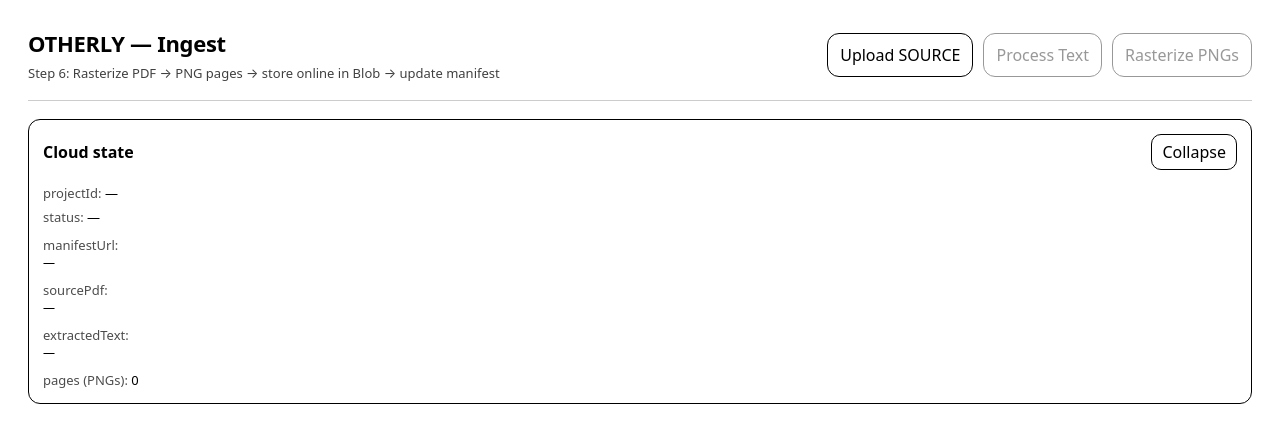
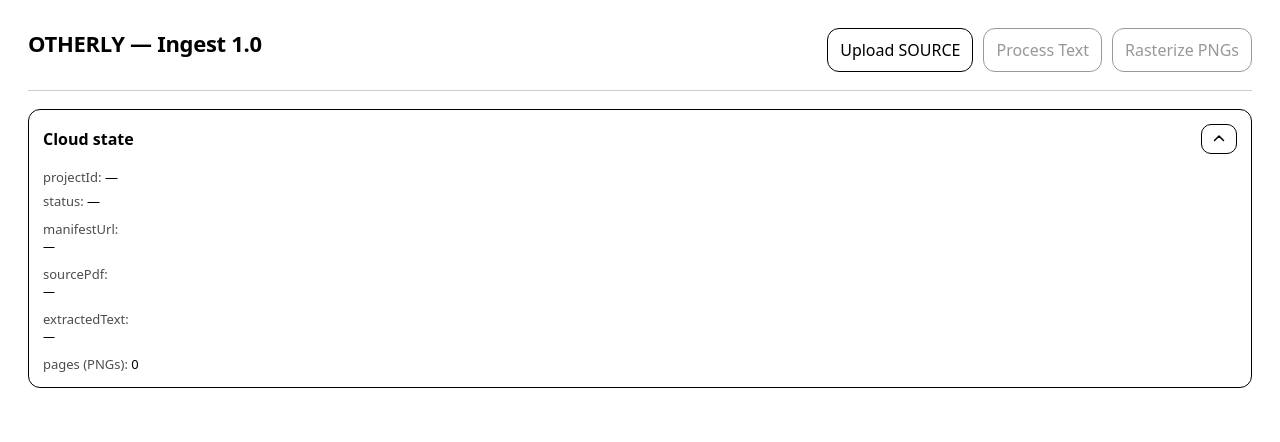
Before and after one commit to Otherly-RV/canon-ingest, a Next.js app: page / in a window 1280 px wide. Shown: the top 442 px of the page. Built offline with nearby package versions, Linux system fonts and the light colour scheme.

Commit message:
Update page.tsx

```diff
--- a/app/page.tsx
+++ b/app/page.tsx
@@ -1,6 +1,7 @@
 "use client";
 
 import React, { useEffect, useRef, useState } from "react";
+import { upload } from "@vercel/blob/client";
 
 type Manifest = {
   projectId: string;
@@ -68,6 +69,20 @@
 function setPdfJsWorker(pdfjs: PdfJsLib) {
   if (!pdfjs.GlobalWorkerOptions) return;
   pdfjs.GlobalWorkerOptions.workerSrc = new URL("pdfjs-dist/build/pdf.worker.min.mjs", import.meta.url).toString();
+}
+
+function Chevron({ up }: { up: boolean }) {
+  return (
+    <svg width="18" height="18" viewBox="0 0 24 24" fill="none" aria-hidden="true">
+      <path
+        d={up ? "M6 14l6-6 6 6" : "M6 10l6 6 6-6"}
+        stroke="currentColor"
+        strokeWidth="2"
+        strokeLinecap="round"
+        strokeLinejoin="round"
+      />
+    </svg>
+  );
 }
 
 export default function Page() {
@@ -177,6 +192,23 @@
     }
   }
 
+  async function recordPage(pageNumber: number, url: string, width: number, height: number) {
+    const r = await fetch("/api/projects/pages/record", {
+      method: "POST",
+      headers: { "Content-Type": "application/json" },
+      body: JSON.stringify({ projectId, manifestUrl, pageNumber, url, width, height })
+    });
+
+    if (!r.ok) throw new Error(`Record page ${pageNumber} failed: ${await readErrorText(r)}`);
+
+    const j = (await r.json()) as { ok: boolean; manifestUrl?: string; error?: string };
+    if (!j.ok || !j.manifestUrl) throw new Error(j.error || `Record page ${pageNumber} failed (bad response)`);
+
+    setManifestUrl(j.manifestUrl);
+    setUrlParams(projectId, j.manifestUrl);
+    await loadManifest(j.manifestUrl);
+  }
+
   async function rasterizeToPngs() {
     setLastError("");
 
@@ -184,13 +216,12 @@
     if (!manifest?.sourcePdf?.url) return setLastError("No source PDF in manifest (upload a PDF first).");
     if (busy || rasterProgress.running) return;
 
-    setBusy("Rasterizing PDF pages to PNG (client-side) and uploading...");
+    setBusy("Rasterizing PDF pages to PNG (client-side) and uploading directly to Blob...");
     setRasterProgress({ running: true, currentPage: 0, totalPages: 0, uploaded: 0 });
 
     try {
       const pdfjsImport = (await import("pdfjs-dist")) as unknown;
       const pdfjs = pdfjsImport as PdfJsLib;
-
       setPdfJsWorker(pdfjs);
 
       const loadingTask = pdfjs.getDocument({ url: manifest.sourcePdf.url, withCredentials: false });
@@ -204,7 +235,9 @@
 
         const page = await pdf.getPage(pageNumber);
 
-        const scale = 2.0; // adjust if you want higher/lower res
+        // IMPORTANT: scale affects PNG size. 2.0 can be big for high-res PDFs.
+        // If you want fewer payload issues overall (and faster), use 1.5.
+        const scale = 1.5;
         const viewport = page.getViewport({ scale });
 
         const canvas = document.createElement("canvas");
@@ -222,23 +255,18 @@
 
         const file = new File([pngBlob], `page-${pageNumber}.png`, { type: "image/png" });
 
-        const form = new FormData();
-        form.append("file", file);
-        form.append("projectId", projectId);
-        form.append("manifestUrl", manifestUrl);
-        form.append("pageNumber", String(pageNumber));
-        form.append("width", String(canvas.width));
-        form.append("height", String(canvas.height));
+        // ✅ Direct Blob upload (bypasses Vercel Function payload limits)
+        const blob = await upload(
+          `projects/${projectId}/pages/page-${pageNumber}.png`,
+          file,
+          {
+            access: "public",
+            handleUploadUrl: "/api/blob"
+          }
+        );
 
-        const r = await fetch("/api/projects/pages/upload", { method: "POST", body: form });
-        if (!r.ok) throw new Error(`Upload page ${pageNumber} failed: ${await readErrorText(r)}`);
-
-        const j = (await r.json()) as { ok: boolean; manifestUrl?: string; error?: string };
-        if (!j.ok || !j.manifestUrl) throw new Error(j.error || `Upload page ${pageNumber} failed (bad response)`);
-
-        setManifestUrl(j.manifestUrl);
-        setUrlParams(projectId, j.manifestUrl);
-        await loadManifest(j.manifestUrl);
+        // ✅ Small JSON call to update manifest
+        await recordPage(pageNumber, blob.url, canvas.width, canvas.height);
 
         setRasterProgress((p) => ({ ...p, uploaded: p.uploaded + 1 }));
       }
@@ -256,10 +284,7 @@
     <div style={{ minHeight: "100vh", padding: 28 }}>
       <div style={{ display: "flex", justifyContent: "space-between", gap: 16 }}>
         <div>
-          <div style={{ fontSize: 22, fontWeight: 800, letterSpacing: -0.3 }}>OTHERLY — Ingest</div>
-          <div style={{ marginTop: 6, fontSize: 13, opacity: 0.75 }}>
-            Step 6: Rasterize PDF → PNG pages → store online in Blob → update manifest
-          </div>
+          <div style={{ fontSize: 22, fontWeight: 800, letterSpacing: -0.3 }}>OTHERLY — Ingest 1.0</div>
         </div>
 
         <div style={{ display: "flex", gap: 10, alignItems: "center" }}>
@@ -328,15 +353,26 @@
 
       <div style={{ marginTop: 18, borderTop: "1px solid rgba(0,0,0,0.2)" }} />
 
+      {/* Cloud state (always there) */}
       <div style={{ marginTop: 18, border: "1px solid #000", borderRadius: 12 }}>
         <div style={{ display: "flex", justifyContent: "space-between", alignItems: "center", padding: 14 }}>
           <div style={{ fontWeight: 800 }}>Cloud state</div>
+
           <button
             type="button"
+            aria-label={cloudOpen ? "Collapse cloud state" : "Expand cloud state"}
             onClick={() => setCloudOpen((v) => !v)}
-            style={{ border: "1px solid #000", background: "#fff", padding: "6px 10px", borderRadius: 10 }}
+            style={{
+              border: "1px solid #000",
+              background: "#fff",
+              width: 36,
+              height: 30,
+              borderRadius: 10,
+              display: "grid",
+              placeItems: "center"
+            }}
           >
-            {cloudOpen ? "Collapse" : "Expand"}
+            <Chevron up={cloudOpen} />
           </button>
         </div>
 
```
